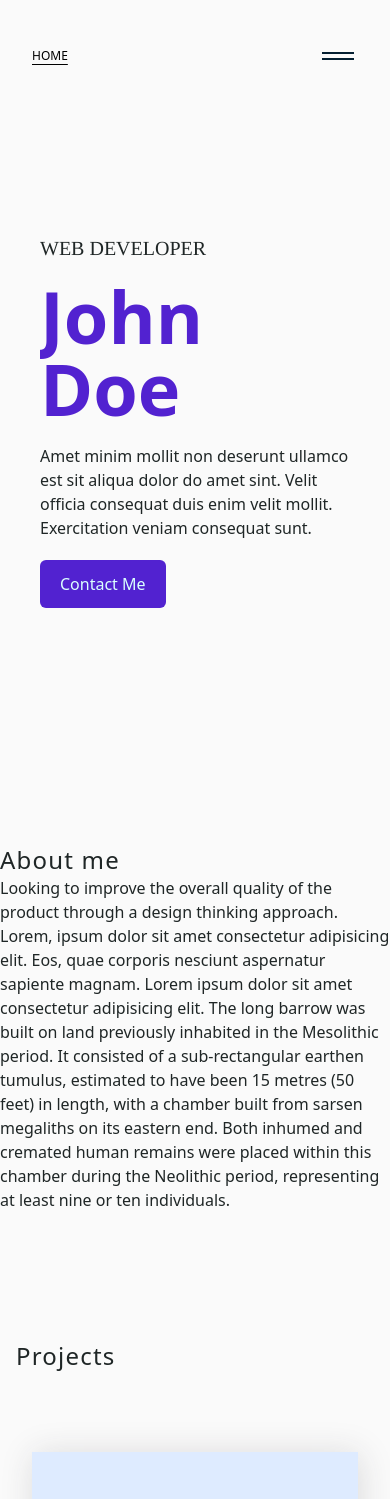
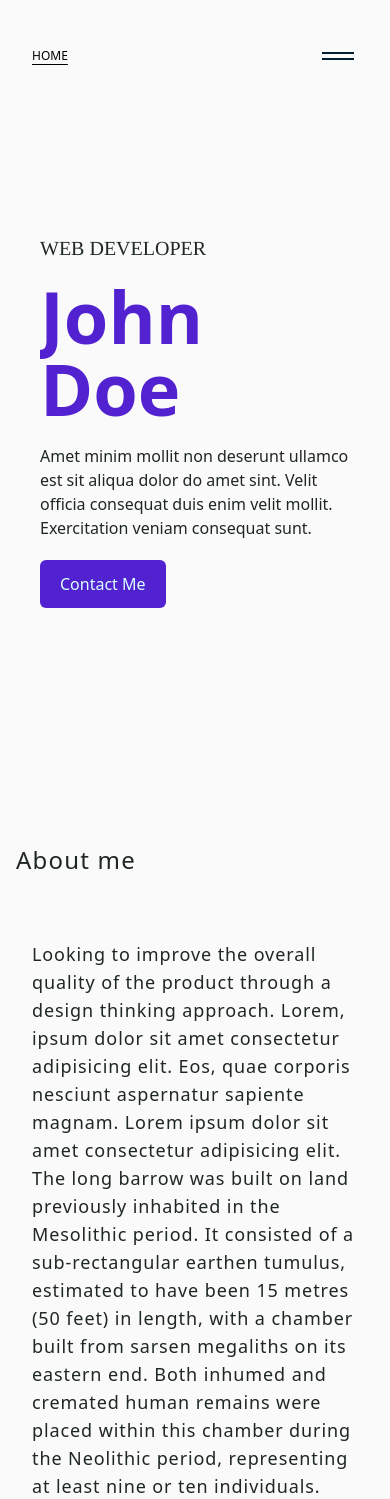
Before and after one commit to francociprian/example, a React (Create React App) app: page / in a window 390 px wide. Shown: the top 1499 px of the page. Built offline with nearby package versions, Linux system fonts and the light colour scheme.

Commit message:
Updating the responsive of AboutMe

```diff
--- a/src/components/AboutMe.js
+++ b/src/components/AboutMe.js
@@ -3,9 +3,10 @@ import React from 'react'
 export default function AboutMe() {
   return (
     <div className='max-w-6xl mx-auto text-[#1F2626] dark:text-[#BDEBEA]'>
-      <h1 className='tracking-wider text-2xl'>About me</h1>
-      <p>Looking to improve the overall quality of the product through a
-                                    design thinking approach. Lorem, ipsum dolor sit amet consectetur adipisicing elit. Eos, quae corporis nesciunt aspernatur sapiente magnam. Lorem ipsum dolor sit amet consectetur adipisicing elit. The long barrow was built on land previously inhabited in the Mesolithic period. It consisted of a sub-rectangular earthen tumulus, estimated to have been 15 metres (50 feet) in length, with a chamber built from sarsen megaliths on its eastern end. Both inhumed and cremated human remains were placed within this chamber during the Neolithic period, representing at least nine or ten individuals.</p>
+      <h1 className='tracking-wider text-2xl pl-4 mb-16'>About me</h1>
+      <div className='mx-4'>
+        <p className='px-4 tracking-wider text-lg font-thin '>Looking to improve the overall quality of the product through a design thinking approach. Lorem, ipsum dolor sit amet consectetur adipisicing elit. Eos, quae corporis nesciunt aspernatur sapiente magnam. Lorem ipsum dolor sit amet consectetur adipisicing elit. The long barrow was built on land previously inhabited in the Mesolithic period. It consisted of a sub-rectangular earthen tumulus, estimated to have been 15 metres (50 feet) in length, with a chamber built from sarsen megaliths on its eastern end. Both inhumed and cremated human remains were placed within this chamber during the Neolithic period, representing at least nine or ten individuals.</p>
+      </div>
     </div>
   )
 }
```
